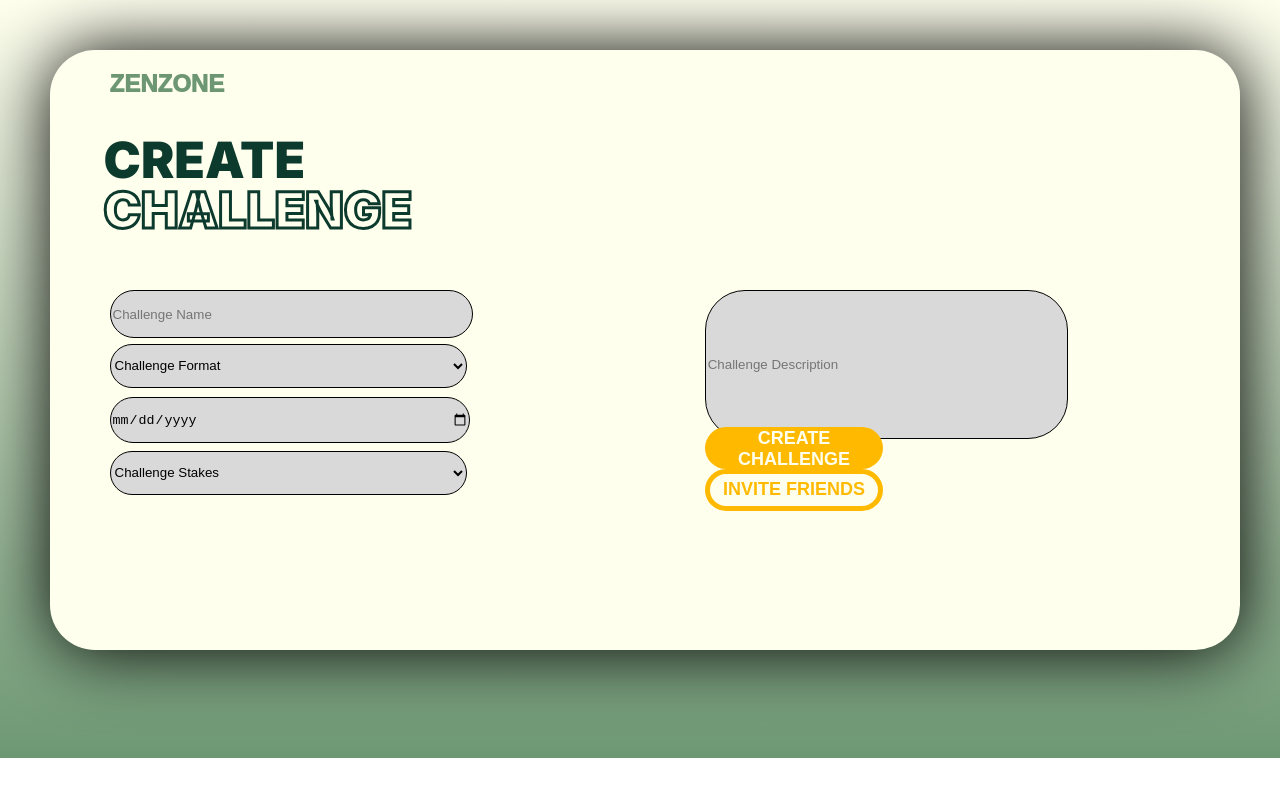
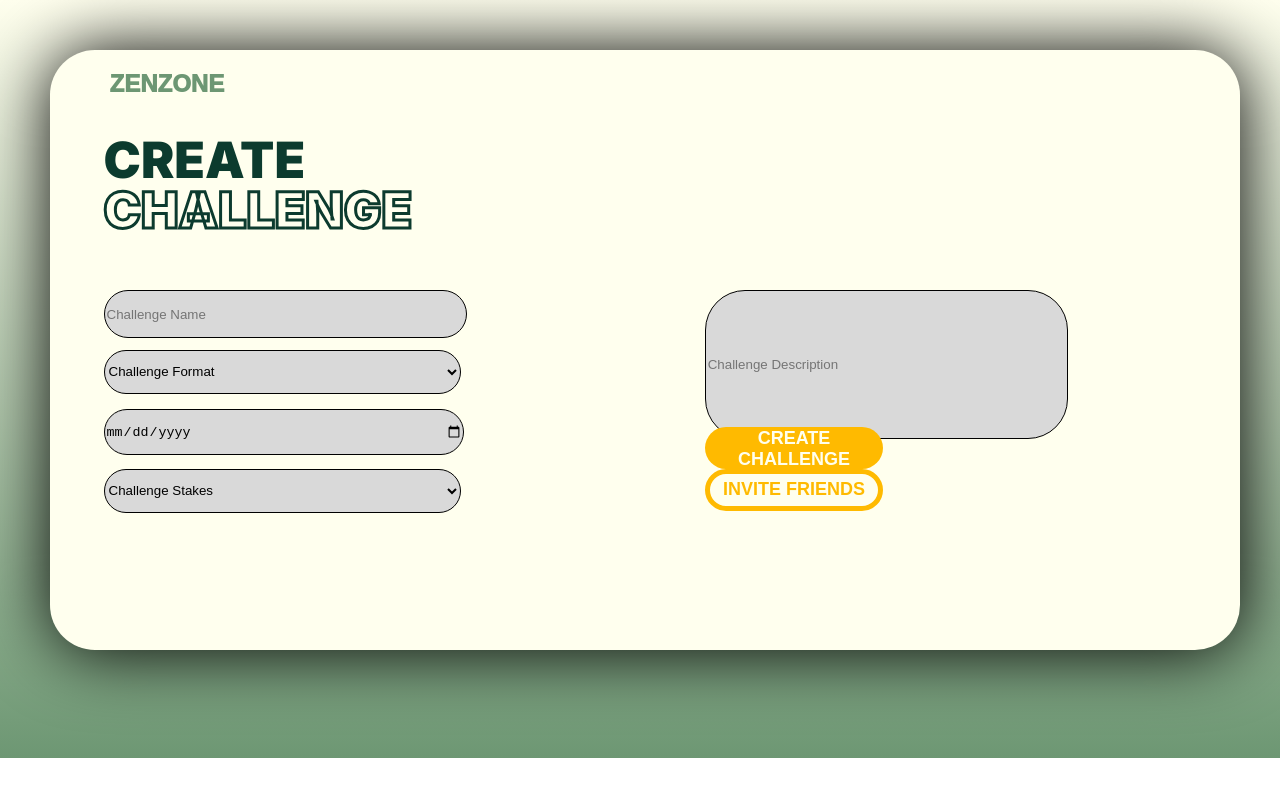
Before and after one commit to smriti243/ZenZon_Repo, a React (Create React App) app in the folder pp/: page /challenge in a window 1280 px wide. Shown: the top 796 px of the page. Built offline with nearby package versions, Linux system fonts and the light colour scheme; a web font is replaced by a local one.

Commit message:
stored challenge details in mongodb

```diff
--- a/pp/src/pages/chDetails.css
+++ b/pp/src/pages/chDetails.css
@@ -17,6 +17,16 @@ body{
     display: grid;
     grid-template-columns: 50% 50%;
     grid-template-rows: 5% 35% 60%;
+}
+.chDetailsForm{
+    grid-column-start: 1;
+    grid-column-end: 3;
+    grid-row-start: 3;
+    grid-row-end: 4;
+    /* border: 5px black solid; */
+    display: grid;
+    grid-template-columns: 50% 50%;
+    grid-template-rows: 100%;
 }
 .cName1{
     grid-column-start: 1;
@@ -55,28 +65,28 @@ body{
     -webkit-text-fill-color: #ffffee;
 }
 .chName {
-    grid-column-end: 1;
-    grid-column-start: 2;
-    grid-row-start: 3;
-    grid-row-end: 4;
+    grid-column-start: 1;
+    grid-column-end: 2;
+   grid-row-start: 1;
     height: 44px;
     width: 60%;
-    margin-left: 10%;
-    border-radius: 40px;
+    border-radius: 45px;
+    border: 1px black solid;
     background-color: #d9d9d9;
-    border: 1px black solid;
-    /* margin-top: 30%; */
+    margin-left: 9%;
 }
 
 .chFormat{
     grid-column-start: 1;
     grid-column-end: 2;
-    grid-row-start: 3;
-    grid-row-end: 4;
+    grid-row-start: 1;
+    margin-top: 10%;
+    /* grid-row-start: 3;
+    grid-row-end: 4; */
     height: 44px;
     width: 60%;
-    margin-left: 10%;
-    margin-top: 9%;
+    margin-left: 9%;
+
     border-radius: 40px;
     background-color: #d9d9d9;
     border: 1px black solid;
@@ -85,12 +95,13 @@ body{
 .chDeadline{
     grid-column-start: 1;
     grid-column-end: 2;
-    grid-row-start: 3;
-    grid-row-end: 4;
+    grid-row-start: 1;
+    /* grid-row-start: 3;
+    grid-row-end: 4; */
     height: 44px;
     width: 60%;
-    margin-left: 10%;
-    margin-top: 18%;
+    margin-left: 9%;
+    margin-top: 20%;
     border-radius: 40px;
     background-color: #d9d9d9;
     border: 1px black solid;
@@ -98,12 +109,13 @@ body{
 .chStakes{
     grid-column-start: 1;
     grid-column-end: 2;
-    grid-row-start: 3;
-    grid-row-end: 4;
+    grid-row-start: 1;
+    /* grid-row-start: 3;
+    grid-row-end: 4; */
     height: 44px;
     width: 60%;
-    margin-left: 10%;
-    margin-top: 27%;
+    margin-left: 9%;
+    margin-top: 30%;
     border-radius: 40px;
     background-color: #d9d9d9;
     border: 1px black solid;
@@ -111,8 +123,9 @@ body{
 .chDescription{
     grid-column-start: 2;
     grid-column-end: 3;
-    grid-row-start: 3;
-    grid-row-end: 4;
+    grid-row-start: 1;
+    /* grid-row-start: 3;
+    grid-row-end: 4; */
     height: 145px;
     width: 60%;
     margin-left: 10%;
@@ -123,8 +136,8 @@ body{
 .ccBTN{
     grid-column-start: 2;
     grid-column-end: 3;
-    grid-row-start: 3;
-    grid-row-end: 4;
+    grid-row-start: 1;
+
     margin-top: 23%;
     height: 42px;
     width: 30%;
@@ -142,7 +155,7 @@ body{
     grid-column-end: 3;
     grid-row-start: 3;
     grid-row-end: 4;
-    margin-top: 23%;
+    margin-top: 27%;
     height: 42px;
     width: 30%;
     margin-top: 30%;
--- a/pp/src/pages/chDetails.js
+++ b/pp/src/pages/chDetails.js
@@ -1,23 +1,37 @@
 import React, { useState } from "react";
 import './chDetails.css'
+import axios from "axios";
 
 function ChallengePage(){
 
     const [chName, setchName] = useState()
+    const [chFormat, setchFormat] = useState()
+    const [chDeadline, setchDeadline] = useState()
+    const [chStakes, setchStakes] = useState()
+    const [chDescription, setchDescription] = useState()
+
+    const submitChallenge = (e) => {
+        e.preventDefault();
+        axios.post('http://localhost:3001/challenge',{ chName, chFormat, chDeadline, chStakes, chDescription})
+        .then(result => console.log(result))
+        .catch(err => console.log(err))
+    }
 
     return(
         <div className="WhiteBox">
             <h2 className="cName1">ZENZONE</h2>
             <p className="Create">CREATE</p>
             <p className="Challenge">CHALLENGE</p>
+            <form className="chDetailsForm" onSubmit={submitChallenge}>
             <input
                 type="text"
                 className="chName"
                 placeholder="Challenge Name"
+                onChange={(e)=> setchName(e.target.value)}
              >
             </input>
             <label for = "format"></label>
-                <select name="format" className="chFormat">
+                <select name="format" className="chFormat" onChange={(e) => setchFormat(e.target.value)}>
                     <option value="" disabled selected hidden>Challenge Format</option>
                     <option value="Individual">Individual Challenge</option>
                     <option value="Group">Group Challenge</option>
@@ -25,10 +39,11 @@ function ChallengePage(){
             <input
                 type="date"
                 className="chDeadline"
-                placeholder="Challenge Deadline">
+                placeholder="Challenge Deadline"
+                onChange={(e) => setchDeadline(e.target.value)}>
             </input>
             <label for = "stakes"></label>
-                <select name="stakes" className="chStakes">
+                <select name="stakes" className="chStakes" onChange={(e) => setchStakes(e.target.value)}>
                     <option value="stakes" disabled selected hidden>Challenge Stakes</option>
                     <option value="image">Image</option>
                     <option value="money">Money</option>
@@ -42,9 +57,11 @@ function ChallengePage(){
             <input
                 type="text"
                 className="chDescription"
-                placeholder="Challenge Description">
+                placeholder="Challenge Description"
+                onChange={(e)=> setchDescription(e.target.value)}>
             </input>
             <button className="ccBTN">CREATE CHALLENGE</button>
+            </form>
             <button className="ifBTN">INVITE FRIENDS</button>
         </div>
     )
```
Also changed, not shown: 2 other files (tests, documents, lock files or other folders).
